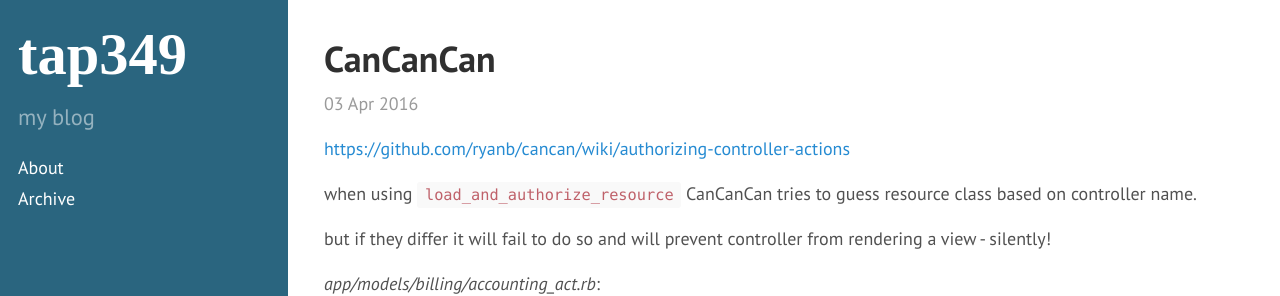
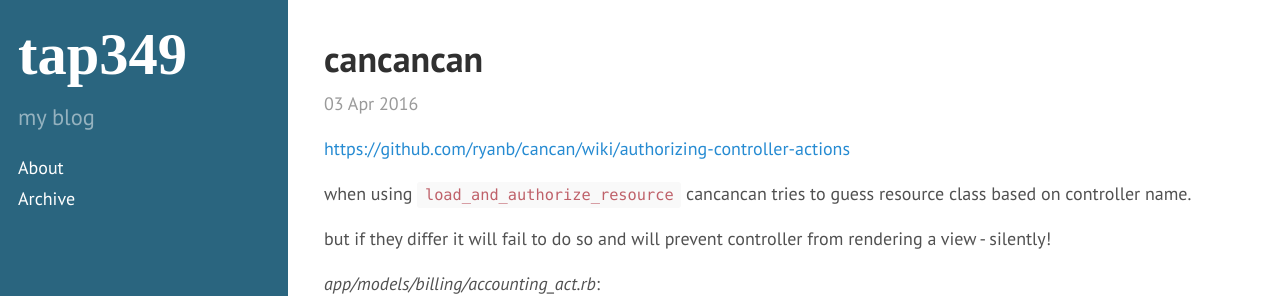
Before and after one commit to tap349/tap349.github.io, a Jekyll site: the page built from _posts/2016-04-03-cancancan.md, in a window 1280 px wide and 971 px high. Shown: the top 296 px of the window. Built offline with Jekyll 4.4.1, drawn with Linux system fonts in a browser that asks for light colours.

Commit message:
update 2016-04-03_22:13:26

```diff
--- a/_posts/2016-04-03-cancancan.md
+++ b/_posts/2016-04-03-cancancan.md
@@ -1,6 +1,6 @@
 ---
 layout: post
-title: CanCanCan
+title: cancancan
 date: 2016-04-03 15:42:14 +0300
 access: public
 categories: [rails, cancancan]
@@ -8,7 +8,7 @@
 
 <https://github.com/ryanb/cancan/wiki/authorizing-controller-actions>
 
-when using `load_and_authorize_resource` CanCanCan tries to guess resource
+when using `load_and_authorize_resource` cancancan tries to guess resource
 class based on controller name.
 
 but if they differ it will fail to do so and will prevent controller
```
Also changed, not shown: _posts/2016-04-01-sidekiq.md (+1 -1 lines).
